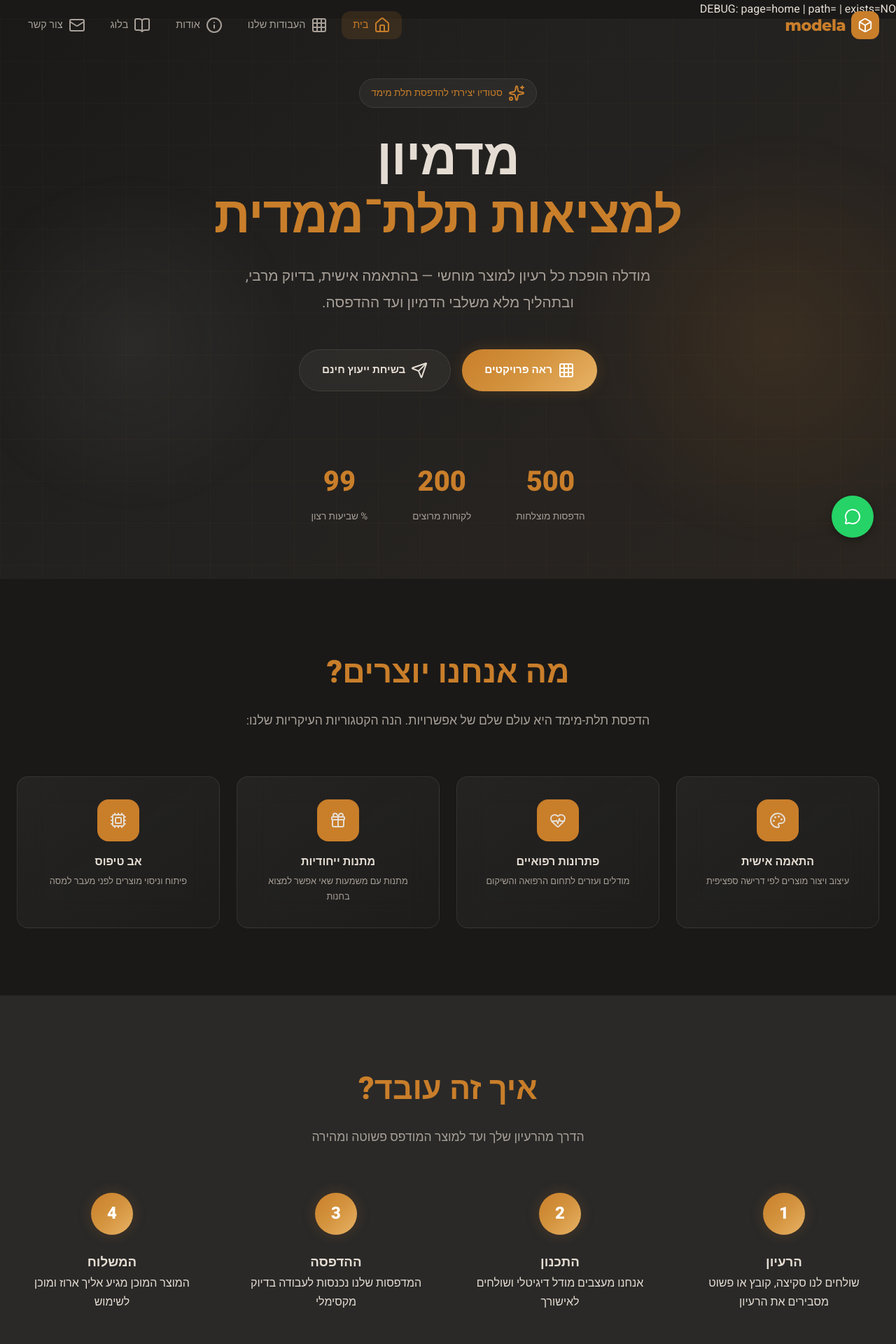
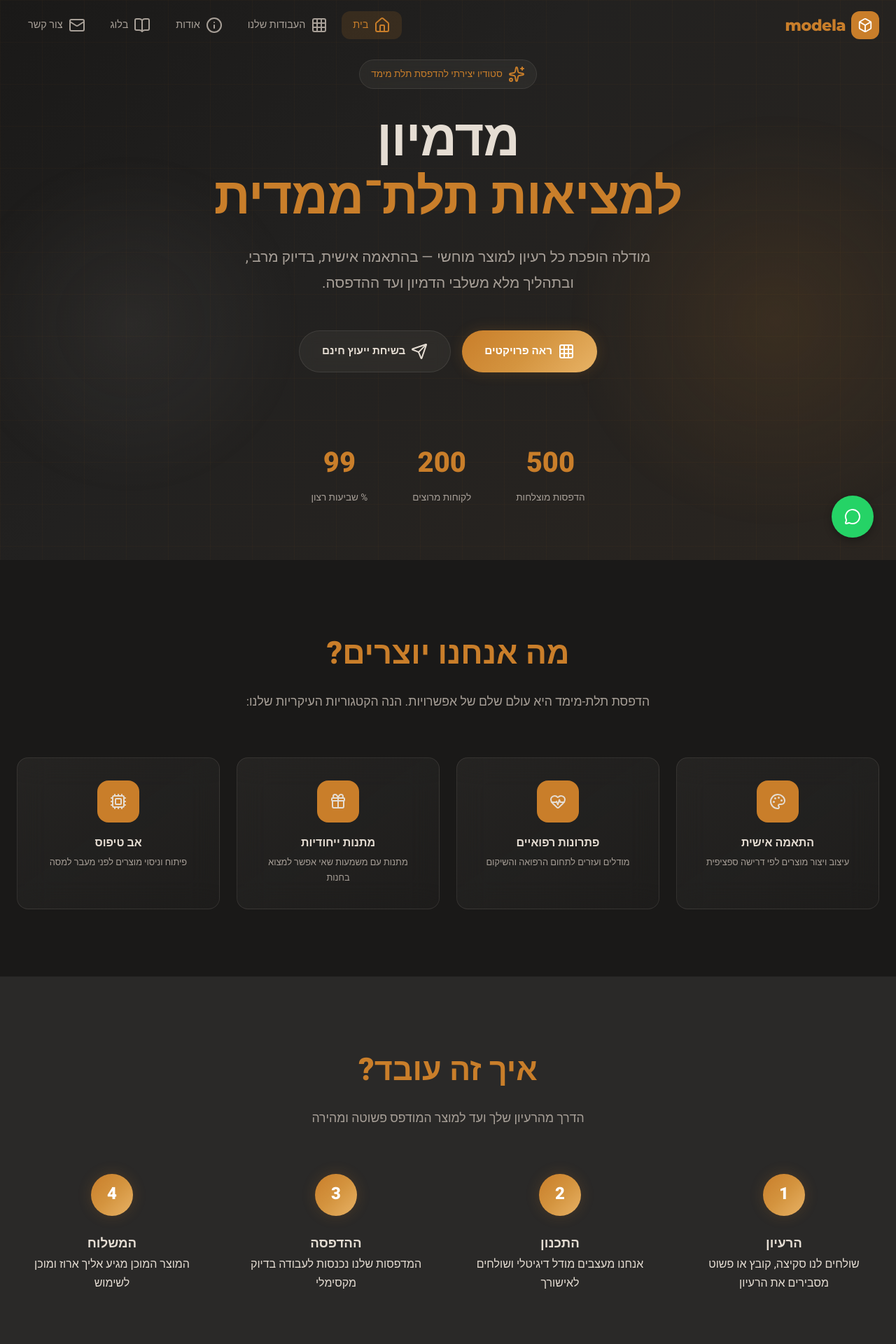
Before and after one commit to i-bukshpan/modela, a PHP site: page /3D/index.php in a window 1280 px wide. Shown: the top 1920 px of the page at 70% size. Run offline with PHP 8.4, Linux system fonts and the light colour scheme; data that the repository does not hold is empty; some libraries are stand-ins or nearby versions.

Commit message:
Update index.php

```diff
--- a/index.php
+++ b/index.php
@@ -69,9 +69,6 @@ if ($page === 'post' && isset($_GET['slug'])) {
 include __DIR__ . '/includes/header.php';
 
 // Include requested page
-// DEBUG: תסיר את זה אחרי הבדיקה
-echo "DEBUG: page=$page | path=$pageFile | exists=" . (file_exists($pageFile) ? 'YES' : 'NO');
-$pageFile = __DIR__ . '/pages/' . $page . '.php';
 if (file_exists($pageFile)) {
   include $pageFile;
 } else {
```
